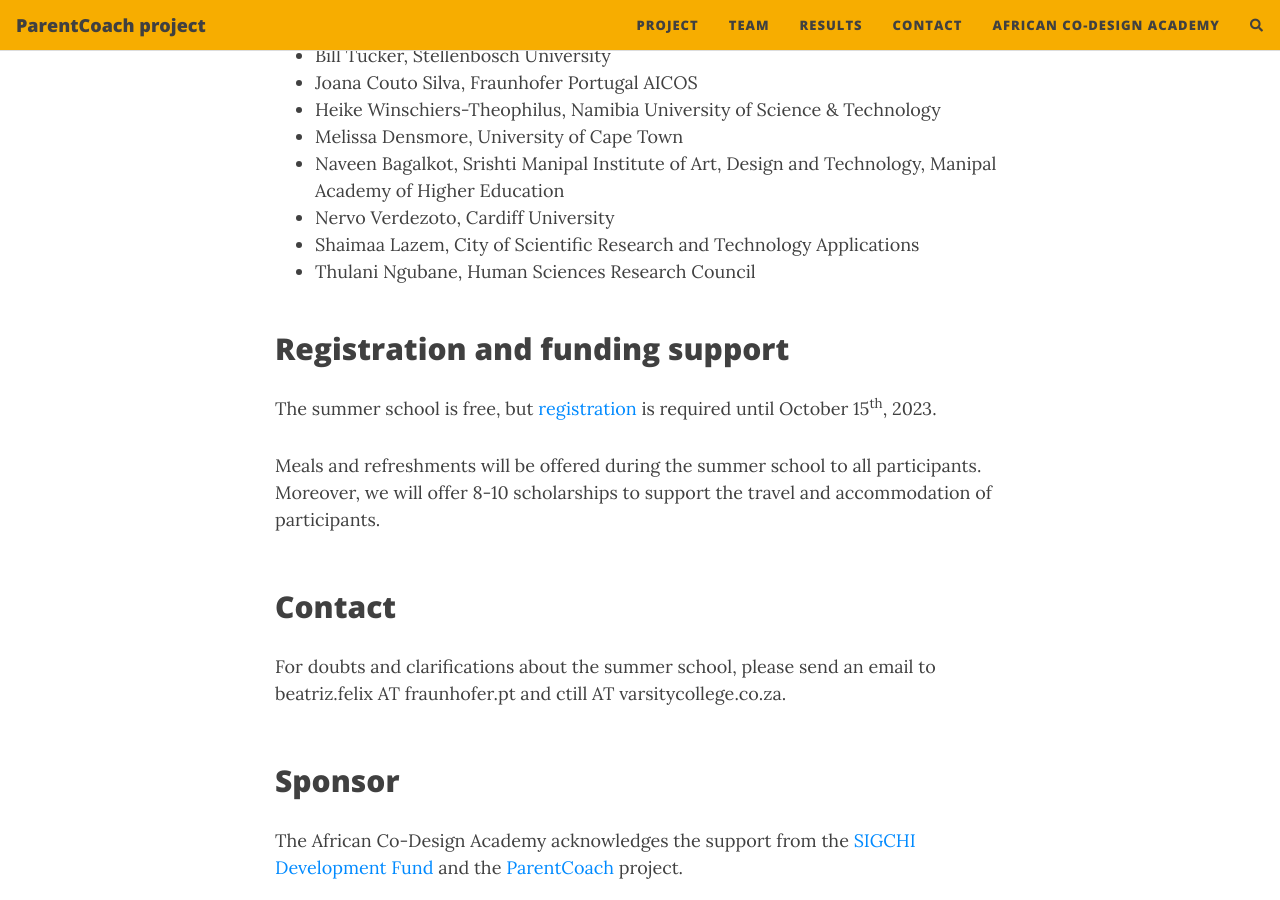
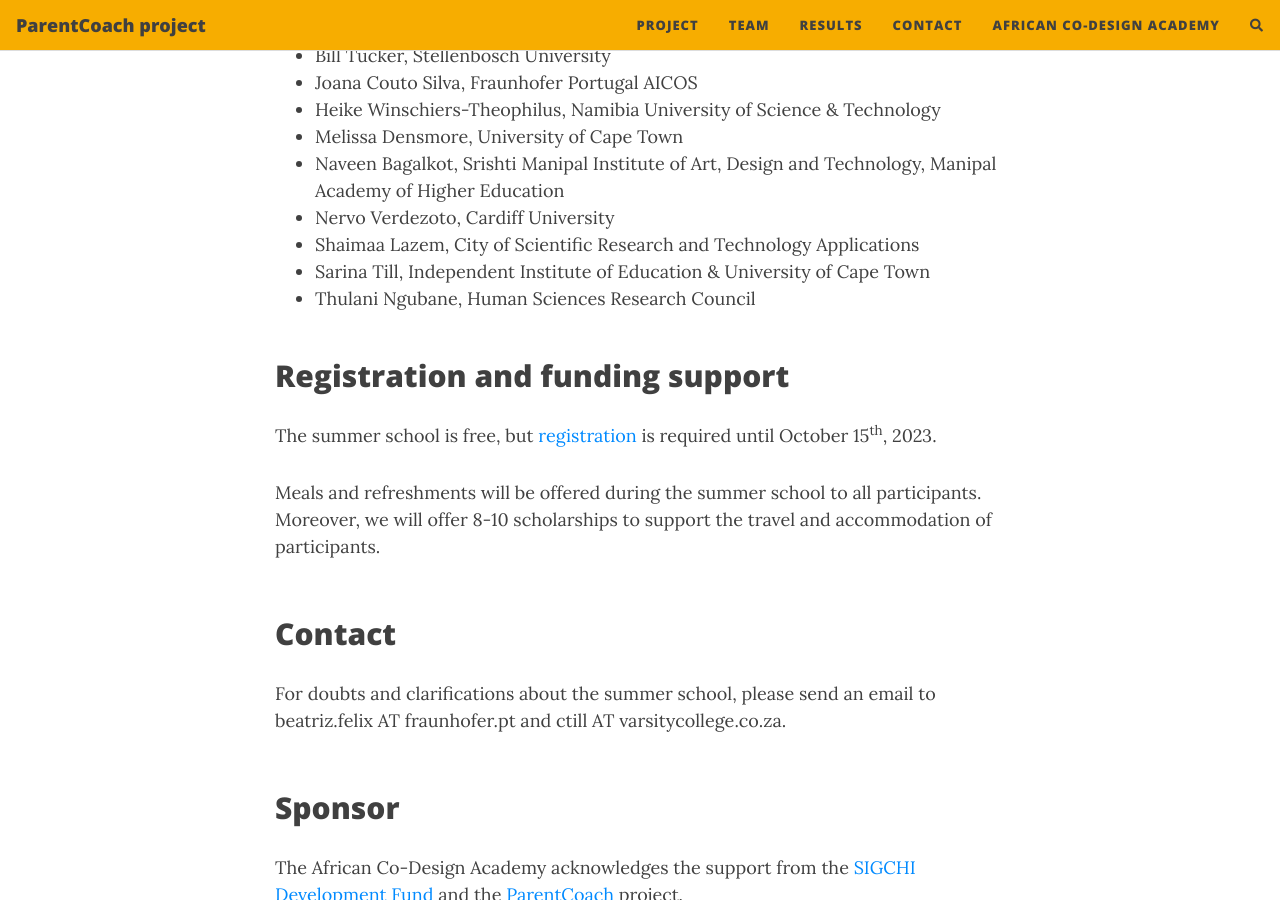
Before and after one commit to fraunhoferportugal/parentcoach-website, a Jekyll site: the page built from african-co-design-academy.md, in a window 1280 px wide and 900 px high, scrolled down 1667 px. Built offline with Jekyll 4.4.1, drawn with Linux system fonts in a browser that asks for light colours; nearby versions of some CDN libraries; comment, search, counter and statistics services are not loaded.

Commit message:
Update african-co-design-academy.md

```diff
--- a/african-co-design-academy.md
+++ b/african-co-design-academy.md
@@ -41,6 +41,7 @@ During the second day, participants will continue working in small groups in the
 - Naveen Bagalkot, Srishti Manipal Institute of Art, Design and Technology, Manipal Academy of Higher Education
 - Nervo Verdezoto, Cardiff University
 - Shaimaa Lazem, City of Scientific Research and Technology Applications
+- Sarina Till, Independent Institute of Education & University of Cape Town
 - Thulani Ngubane, Human Sciences Research Council<br/><br/>
 
 
```
